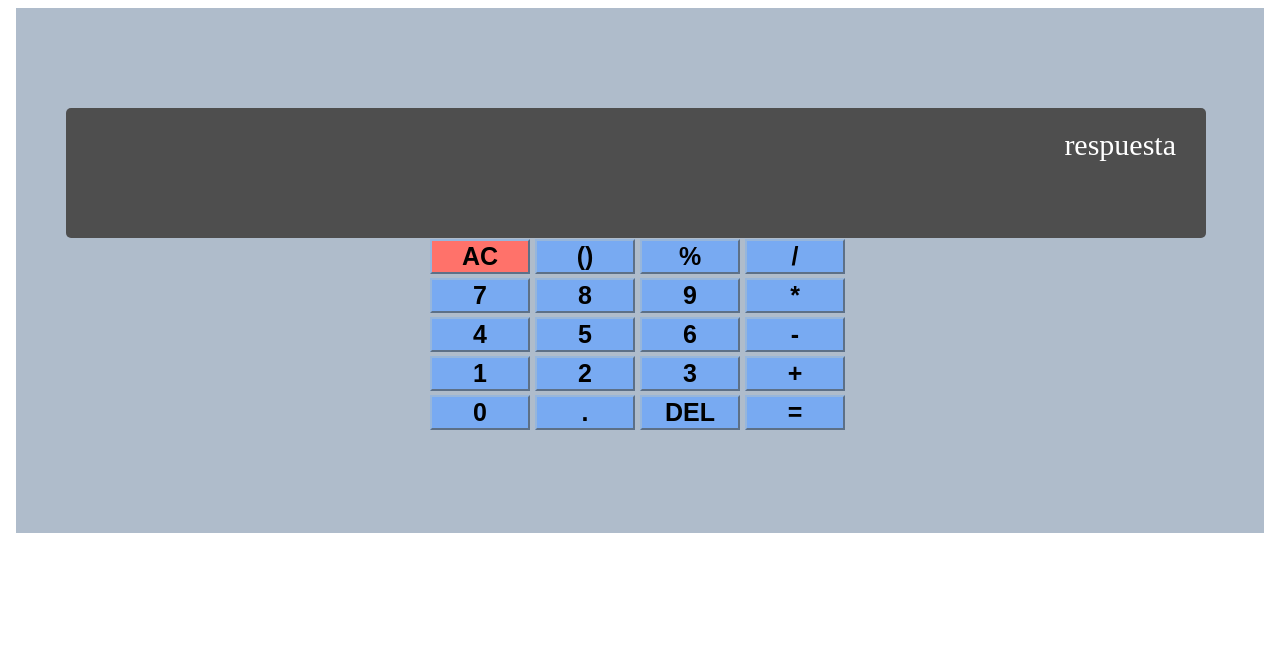
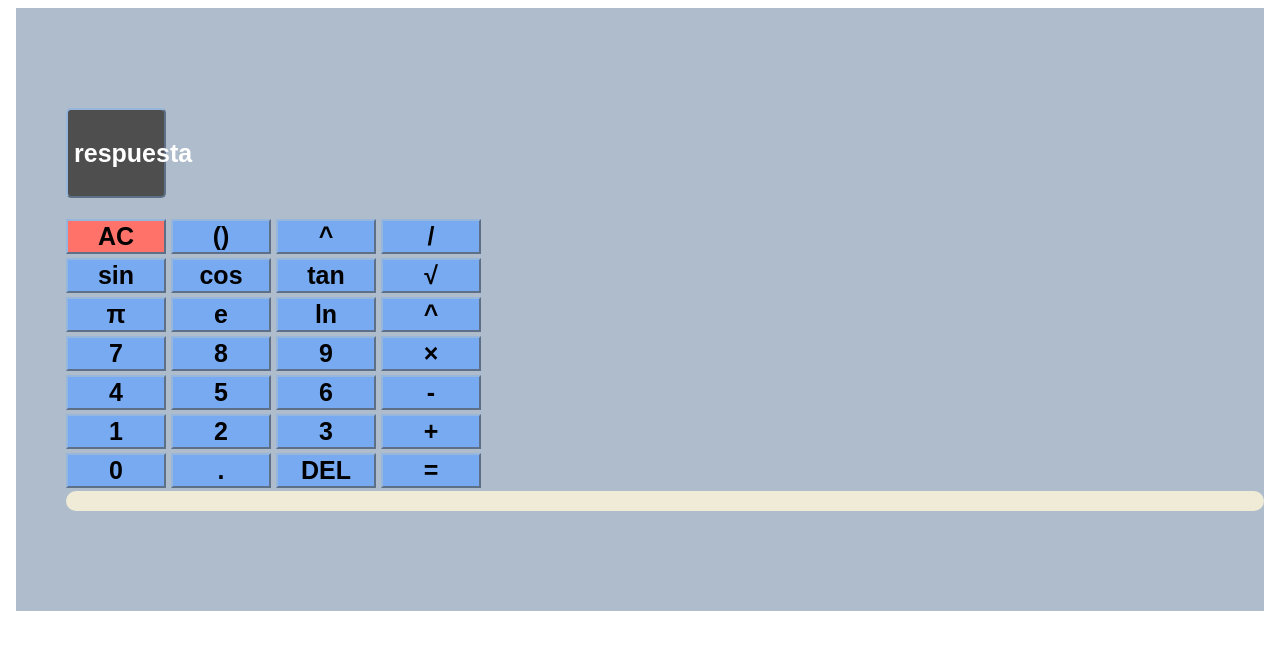
Before and after one commit to JuanMiguelD/Calculadora, an Angular app: page / in a window 1280 px wide. Shown: the top 650 px of the page. Built offline with nearby package versions, Linux system fonts and the light colour scheme.

Commit message:
Operaciones_Completas

```diff
--- a/package.json
+++ b/package.json
@@ -18,6 +18,7 @@
     "@angular/platform-browser": "^16.0.0",
     "@angular/platform-browser-dynamic": "^16.0.0",
     "@angular/router": "^16.0.0",
+    "mathjs": "^11.8.0",
     "rxjs": "~7.8.0",
     "tslib": "^2.3.0",
     "zone.js": "~0.13.0"
--- a/src/app/app.component.css
+++ b/src/app/app.component.css
@@ -1,30 +1,33 @@
 body{
     height: 100%;
-    text-align: center;
     background-color: #afbccb;
+
 }
 section{
-    padding-right: 50px;
-    padding-left: 50px;
     padding-top: 100px;
     padding-bottom: 100px;
     font-weight: 500;
     font-size: 30px;
+    margin-left: 30px;
+
+}
+.container{
+    margin-left: 20px;
 }
 
 
-
 #answ{
-    margin-bottom: 0px;
+    margin-bottom: 20px;
+    max-width: 1240px;
     text-align: right;
     background-color:#4e4e4e ;
-    max-width: 1110px;
     min-height: 90px;
     padding-bottom: 20px;
     padding-top: 20px;
     padding-right: 30px;
     color: white;
     border-radius: 5px;
+
 }
 
 
@@ -46,3 +49,12 @@ button{
     background-color:#ff8b81 ;
 
 }
+
+#hst{
+    background-color: #f0ebd7;
+    padding: 10px;
+    border-radius: 10px;
+    color: #4e4e4e;
+    font-size: 18px;
+    font-weight: 400;
+}
--- a/src/app/app.component.html
+++ b/src/app/app.component.html
@@ -4,50 +4,75 @@
   <meta charset="UTF-8">
   <meta http-equiv="X-UA-Compatible" content="IE=edge">
   <meta name="viewport" content="width=device-width, initial-scale=1.0">
+  <link rel="preconnect" href="https://fonts.googleapis.com">
+<link rel="preconnect" href="https://fonts.gstatic.com" crossorigin>
+<link rel="preconnect" href="https://fonts.googleapis.com">
+<link rel="preconnect" href="https://fonts.gstatic.com" crossorigin>
+<link href="https://fonts.googleapis.com/css2?family=Carter+One&display=swap" rel="stylesheet">
   <title>Calculadora</title>
 
 </head>
 <body>
-  <div >
-  <section class="container-fluid ">
 
-    <div class="row justify-content-center">
-      <div id="answ" class="col-11">respuesta</div>
-    </div>
 
-    <div class="container-sm btn-group  ">
-      <button class="btn btn-sm btn-primary" (click)="operacion($event)" id="borrar" type="button">AC</button>
-      <button class="btn btn-sm btn-primary" (click)="operacion($event)" type="button">()</button>
-      <button class="btn btn-sm btn-primary" (click)="operacion($event)" type="button">%</button>
-      <button class="btn btn-sm btn-primary" (click)="operacion($event)" id="division" type="button">/</button>
-    </div>
+  <section>
+    <div class="container">
+      <div class="row">
+        <div class="col-8">
+          <div class="container-fluid btn-group">
+          <button id="answ" class="btn btn-primary"  >respuesta</button>
+          </div>
+          <div class="container-fluid btn-group">
+            <button class="btn btn-primary" (click)="operacion($event)" id="borrar" type="button">AC</button>
+            <button class="btn btn-primary" (click)="operacion($event)" type="button">()</button>
+            <button class="btn btn-primary" (click)="operacion($event)" type="button">^</button>
+            <button class="btn btn-primary" (click)="operacion($event)" id="division" type="button">/</button>
+          </div>
+          <div class="container-fluid btn-group">
+            <button class="btn btn btn-primary" (click)="operacion($event)" type="button">sin</button>
+            <button class="btn btn btn-primary" (click)="operacion($event)" type="button">cos</button>
+            <button class="btn btn btn-primary" (click)="operacion($event)" type="button">tan</button>
+            <button class="btn btn btn-primary" (click)="operacion($event)" type="button">√</button>
+          </div>
+          <div class="container-fluid btn-group">
+            <button class="btn btn btn-primary" (click)="operacion($event)" type="button">π</button>
+            <button class="btn btn btn-primary" (click)="operacion($event)" type="button">e</button>
+            <button class="btn btn btn-primary" (click)="operacion($event)" type="button">ln</button>
+            <button class="btn btn btn-primary" (click)="operacion($event)" type="button">^</button>
+          </div>
 
-    <div class="container-sm btn-group ">
-      <button class="btn btn-sm btn-primary" (click)="operacion($event)" type="button">7</button>
-      <button class="btn btn-sm btn-primary"  (click)="operacion($event)" type="button">8</button>
-      <button class="btn btn-sm btn-primary" (click)="operacion($event)" type="button">9</button>
-      <button class="btn btn-sm btn-primary" (click)="operacion($event)" type="button">*</button>
-    </div>
+          <div class="container-fluid btn-group">
+            <button class="btn btn btn-primary" (click)="operacion($event)" type="button">7</button>
+            <button class="btn btn btn-primary"  (click)="operacion($event)" type="button">8</button>
+            <button class="btn btn btn-primary" (click)="operacion($event)" type="button">9</button>
+            <button class="btn btn btn-primary" (click)="operacion($event)" type="button">×</button>
+          </div>
 
-    <div class="container-sm btn-group ">
-      <button class="btn btn-sm btn-primary" (click)="operacion($event)" type="button">4</button>
-      <button class="btn btn-sm btn-primary" (click)="operacion($event)" type="button">5</button>
-      <button class="btn btn-sm btn-primary" (click)="operacion($event)" type="button">6</button>
-      <button class="btn btn-sm btn-primary" (click)="operacion($event)" type="button">-</button>
-    </div>
+          <div class="container-fluid btn-group">
+            <button class="btn btn btn-primary" (click)="operacion($event)" type="button">4</button>
+            <button class="btn btn btn-primary" (click)="operacion($event)" type="button">5</button>
+            <button class="btn btn btn-primary" (click)="operacion($event)" type="button">6</button>
+            <button class="btn btn btn-primary" (click)="operacion($event)" type="button">-</button>
+          </div>
 
-    <div class="container-sm btn-group ">
-      <button class="btn btn-sm btn-primary" (click)="operacion($event)" type="button">1</button>
-      <button class="btn btn-sm btn-primary" (click)="operacion($event)" type="button">2</button>
-      <button class="btn btn-sm btn-primary" (click)="operacion($event)" type="button">3</button>
-      <button class="btn btn-sm btn-primary" (click)="operacion($event)" type="button">+</button>
-    </div>
+          <div class="container-fluid btn-group">
+            <button class="btn btn btn-primary" (click)="operacion($event)" type="button">1</button>
+            <button class="btn btn btn-primary" (click)="operacion($event)" type="button">2</button>
+            <button class="btn btn btn-primary" (click)="operacion($event)" type="button">3</button>
+            <button class="btn btn btn-primary" (click)="operacion($event)" type="button">+</button>
+          </div>
 
-    <div class="container-sm btn-group ">
-      <button class="btn btn-sm btn-primary" (click)="operacion($event)" type="button">0</button>
-      <button class="btn btn-sm btn-primary" (click)="operacion($event)" type="button">.</button>
-      <button class="btn btn-sm btn-primary" (click)="operacion($event)" type="button">DEL</button>
-      <button class="btn btn-sm btn-primary" (click)="operacion($event)" type="button">=</button>
+          <div class="container-fluid btn-group">
+            <button class="btn btn btn-primary" (click)="operacion($event)" type="button">0</button>
+            <button class="btn btn btn-primary" (click)="operacion($event)" type="button">.</button>
+            <button class="btn btn btn-primary" (click)="operacion($event)" type="button">DEL</button>
+            <button class="btn btn btn-primary" (click)="operacion($event)" type="button">=</button>
+          </div>
+        </div>
+        <div id="hst" class="col-4">
+
+        </div>
+      </div>
     </div>
 
 
@@ -55,10 +80,8 @@
 
 
 
+  </section>
 
-
-  </section>
-</div>
 
 
 
--- a/src/app/app.component.ts
+++ b/src/app/app.component.ts
@@ -1,4 +1,6 @@
 import { Component } from '@angular/core';
+import * as math from 'mathjs';
+
 
 @Component({
   selector: 'app-root',
@@ -9,43 +11,81 @@ export class AppComponent {
 
   title = 'Calculadora';
   x: number=0
-  lista: (string | number)[] = [];
-
+  listaUser: (string)[] = [];
+  listaOper: (string)[] = [];
+  historial: (string)[] = [];
 
   operacion(event:MouseEvent){
+
     const texto = event.target as HTMLButtonElement;
+    let resultado=""
 
     if(texto!.textContent == "="){
       try{
-        document.getElementById("answ")!.innerHTML=eval(this.lista.join(""))
+        document.getElementById("answ")!.innerHTML= math.evaluate(this.listaOper.join(""))
+
+        this.historial.push((this.listaUser.join("") + "  =  " + math.evaluate(this.listaOper.join(""))))
+
+
+        for (var i = 0; i < this.historial.length; i++) {
+          resultado += "<p>" + this.historial[i] + "</p>";
+        }
+
+        document.getElementById("hst")!.innerHTML = resultado;
+        this.listaUser.splice(0)
+        this.listaOper.splice(0)
+
       } catch(error){
         document.getElementById("answ")!.innerHTML= "Invalid operation"
       }
+
 
     }
     else{
       if (texto!.textContent == "()"){
         if (this.x%2==0){
-        this.lista.push("(")
+        this.listaUser.push("(")
+        this.listaOper.push("(")
       }
       else{
-        this.lista.push(")")
+        this.listaUser.push(")")
+        this.listaOper.push(")")
       }
-      this.x = this.x+1 }
-
-    else{
+      this.x = this.x+1
+    }else{
       if(texto!.textContent == "DEL"){
-        this.lista.pop()
+        this.listaUser.pop()
+        this.listaOper.pop()
       }else{
         if(texto!.textContent == "AC"){
-          this.lista.splice(0)
+          this.listaUser.splice(0)
+          this.listaOper.splice(0)
         }else{
-          this.lista.push(texto!.textContent!)
+          this.listaUser.push(texto!.textContent!)
+          if(texto!.textContent == "√"){
+            this.listaOper.push("sqrt");
+          } else{
+            if(texto!.textContent == "π"){
+              this.listaOper.push("pi")
+          } else{
+            if(texto!.textContent == "ln"){
+              this.listaOper.push("log")
+          } else{
+            if(texto!.textContent == "×"){
+              this.listaOper.push("*")
+            } else{
+              this.listaOper.push(texto!.textContent!)
+            }
+          }
+          }
+          }
+
         }
 
       }
     }
-    document.getElementById("answ")!.innerHTML=this.lista.join("")
+    document.getElementById("answ")!.innerHTML=this.listaUser.join("")
+
   }
 
   }
```
Also changed, not shown: 1 other file (tests, documents, lock files or other folders).
